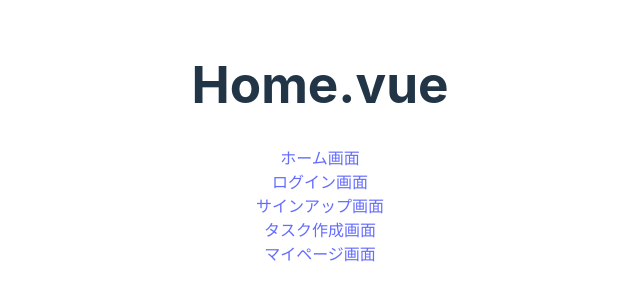
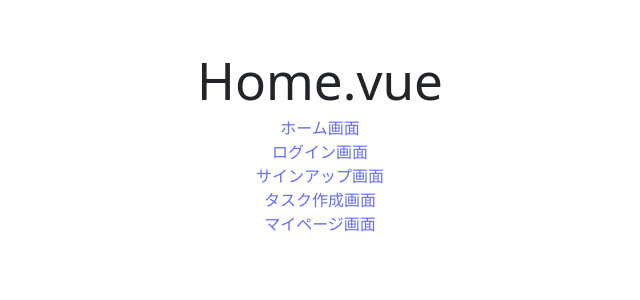
Before and after one commit to MORIMOTO520212/betting-todolist-vue, a Vue app: page / in a window 1280 px wide. Shown: the part 256-556 px from the top of the page, without its empty margins (320-960 px from the left). Built offline with nearby package versions, Linux system fonts and the light colour scheme.

Commit message:
Bootstrapの導入

```diff
--- a/index.html
+++ b/index.html
@@ -1,9 +1,10 @@
-<!doctype html>
+<!DOCTYPE html>
 <html lang="en">
   <head>
     <meta charset="UTF-8" />
     <link rel="icon" type="image/svg+xml" href="/vite.svg" />
     <meta name="viewport" content="width=device-width, initial-scale=1.0" />
+    <script type="module" src="./src/js/main.js"></script>
     <title>Betting ToDo List</title>
   </head>
   <body>
--- a/package.json
+++ b/package.json
@@ -9,11 +9,14 @@
     "preview": "vite preview"
   },
   "dependencies": {
+    "@popperjs/core": "^2.11.8",
+    "bootstrap": "^5.3.1",
     "vue": "^3.3.4",
     "vue-router": "^4.2.4"
   },
   "devDependencies": {
     "@vitejs/plugin-vue": "^4.2.3",
+    "sass": "^1.66.1",
     "typescript": "^5.0.2",
     "vite": "^4.4.5",
     "vue-tsc": "^1.8.5"
--- /dev/null
+++ b/src/js/main.js
@@ -0,0 +1,5 @@
+// Import our custom CSS
+import "../scss/styles.scss";
+
+// Import all of Bootstrap's JS
+import * as bootstrap from "bootstrap";
--- /dev/null
+++ b/src/scss/styles.scss
@@ -0,0 +1,2 @@
+// Import all of Bootstrap's CSS
+@import "bootstrap/scss/bootstrap";
```
Also changed, not shown: 2 other files (tests, documents, lock files or other folders).
